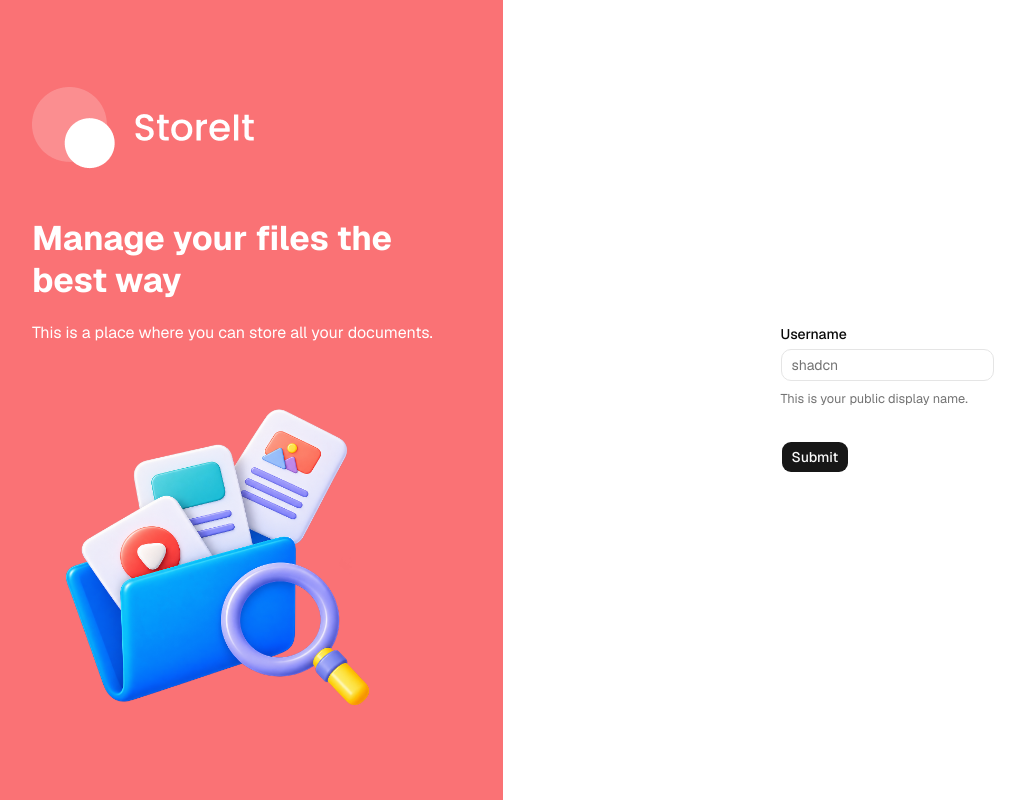
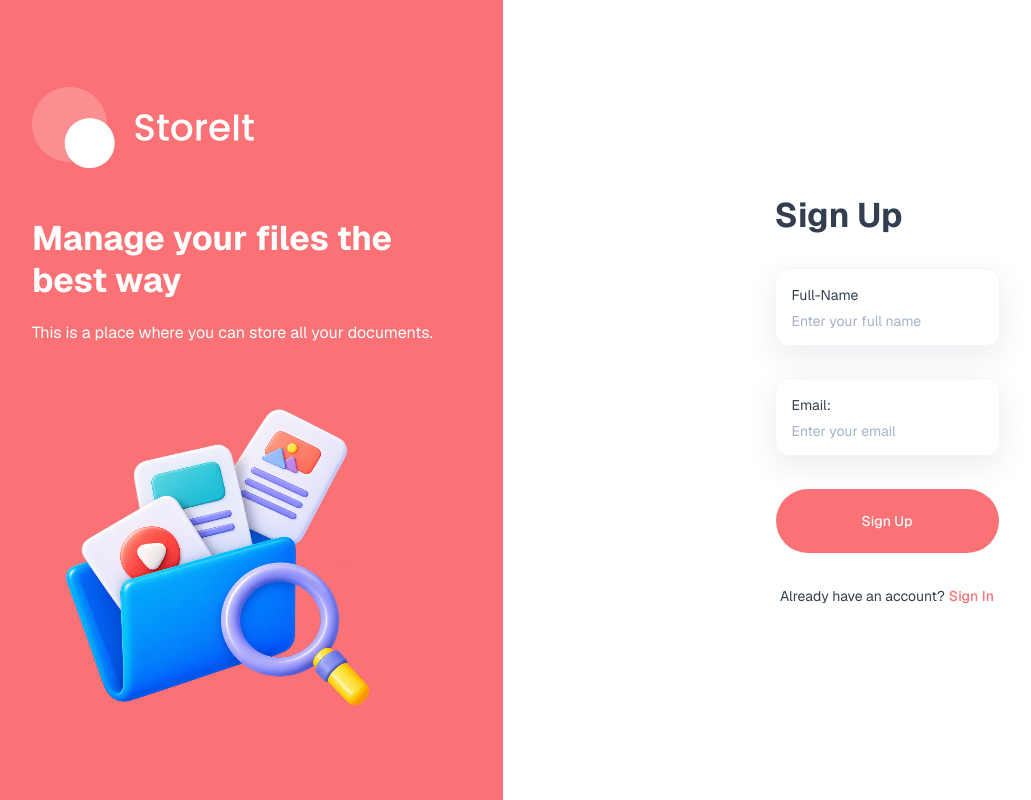
Before and after one commit to Ayusht20/StoreIt, a Next.js app in the folder frontend/: page /sign-up in a window 1280 px wide. Shown: the whole page, without its empty margins (9-1040 px from the left). Built offline with nearby package versions, Linux system fonts and the light colour scheme.

Commit message:
Updating the UI by shared Authform for sign-in and sing-up

```diff
--- a/frontend/components/AuthForm.tsx
+++ b/frontend/components/AuthForm.tsx
@@ -3,7 +3,7 @@
 import * as z from "zod";
 import { zodResolver } from "@hookform/resolvers/zod";
 import { useForm } from "react-hook-form";
-
+import Image from "next/image";
 import { Button } from "@/components/ui/button";
 import {
   Form,
@@ -15,6 +15,8 @@
   FormMessage,
 } from "@/components/ui/form";
 import { Input } from "@/components/ui/input";
+import { useState } from "react";
+import Link from "next/link";
 
 const formSchema = z.object({
   username: z.string().min(2).max(50),
@@ -23,6 +25,9 @@
 type FormType = "sign-in" | "sign-up";
 
 const AuthForm = ({ type }: { type: FormType }) => {
+  const [isLoading,setIsLoading]=useState(false);
+  const [errorMessage,setErrorMessage]=useState("");
+
   const form = useForm<z.infer<typeof formSchema>>({
     resolver: zodResolver(formSchema),
     defaultValues: {
@@ -35,27 +40,67 @@
   }
 
   return (
+    <>
     <Form {...form}>
-      <form onSubmit={form.handleSubmit(onSubmit)} className="space-y-8">
+      <form onSubmit={form.handleSubmit(onSubmit)} className="auth-form">
+        <h1 className="form-title">
+          {type==="sign-in"?"Sign In":"Sign Up"}
+        </h1>
+        {type==="sign-up"&&<FormField
+          control={form.control}
+          name="fullname"
+          render={({ field }) => (
+            <FormItem>
+              <div className="shad-form-item">
+              <FormLabel className="shad-form-label">Full-Name</FormLabel>
+              <FormControl>
+                <Input placeholder="Enter your full name" className="shad-input" {...field} />
+              </FormControl>
+
+              </div>
+              <FormMessage className="shad-form-message"/>
+            </FormItem>
+          )}
+        />}
         <FormField
           control={form.control}
-          name="username"
+          name="email"
           render={({ field }) => (
             <FormItem>
-              <FormLabel>Username</FormLabel>
+              <div className="shad-form-item">
+              <FormLabel className="shad-form-label">Email:</FormLabel>
               <FormControl>
-                <Input placeholder="shadcn" {...field} />
+                <Input placeholder="Enter your email" className="shad-input" {...field} />
               </FormControl>
-              <FormDescription>
-                This is your public display name.
-              </FormDescription>
-              <FormMessage />
+
+              </div>
+              <FormMessage className="shad-form-message"/>
             </FormItem>
           )}
         />
-        <Button type="submit">Submit</Button>
+        <Button type="submit" className="form-submit-button" disabled={isLoading}>
+          {type==="sign-in"?"Sign In":"Sign Up"}
+          {isLoading&&(
+            <Image src="/assets/icons/loader.svg" alt="Loader" width={24} height={24} className="ml-2 animate-spin"/>
+
+          )}
+        </Button>
+          {errorMessage && (
+            <p className="error-message">*{errorMessage}</p>
+          )}
+          <div className="body-2 flex justify-center">
+          <p className="text-light-100">
+          {type==="sign-in"?"Don't have an account?":"Already have an account?"}
+
+          </p>
+          <Link href={type==="sign-in"?"/sign-up":"/sign-in"} className="ml-1 font-medium text-brand">
+          {type==="sign-in"?"Sign Up":"Sign In"}
+          </Link>
+          </div>
       </form>
     </Form>
+    {/* OTP verification */}
+    </>
   );
 };
 
```
